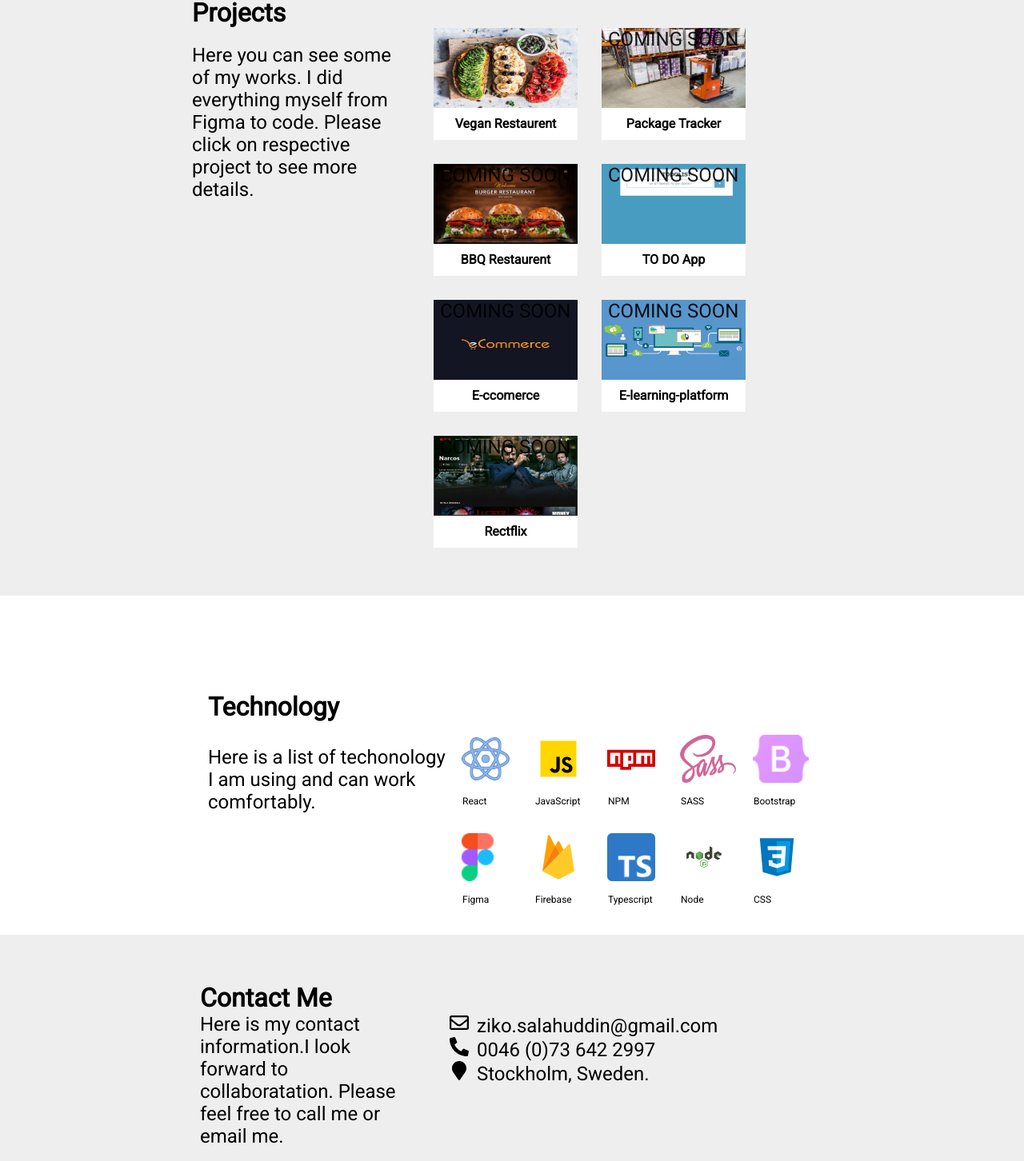
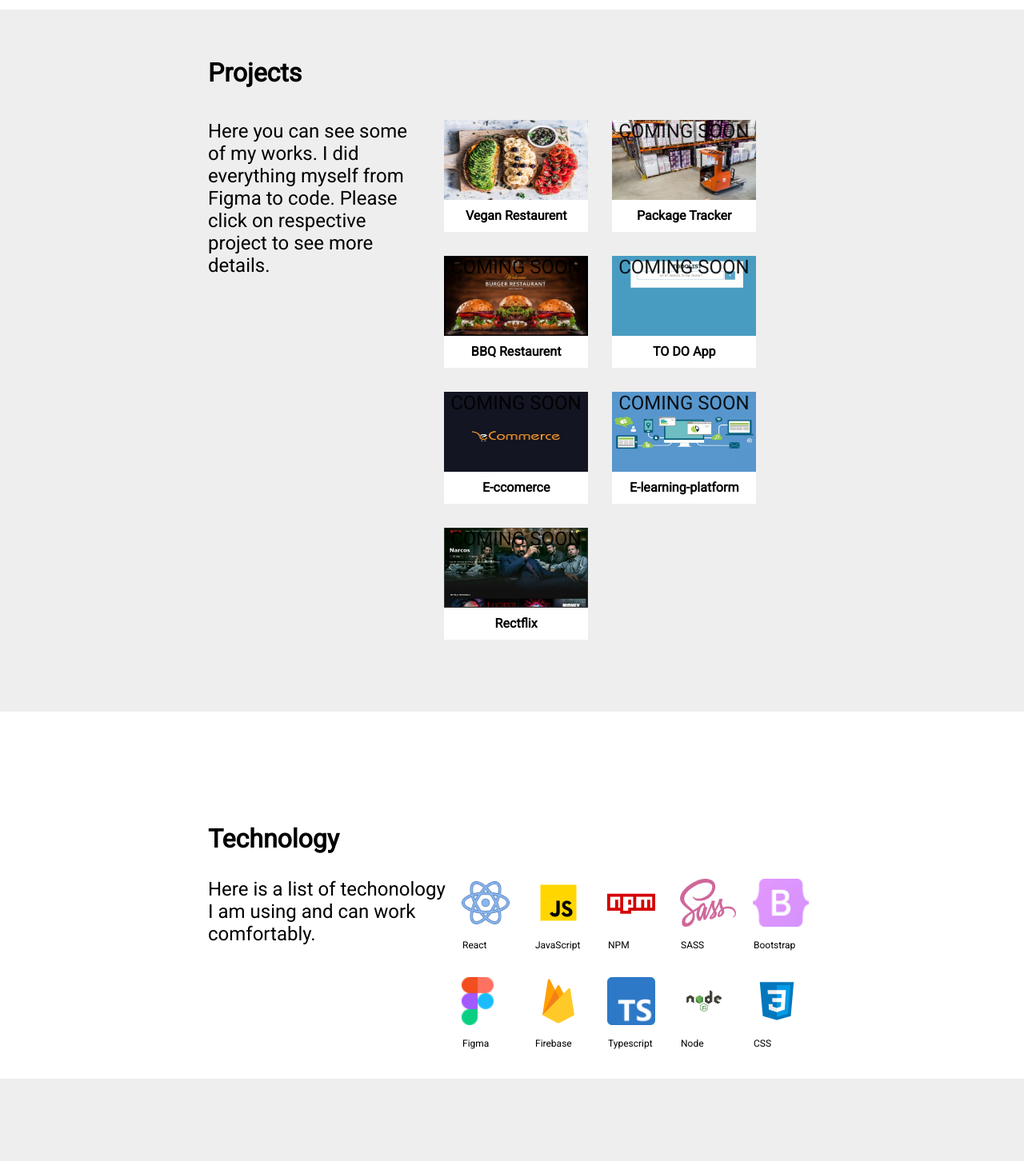
Before and after one commit to SalahUddin7/Portfolio-React.js, a React (Create React App) app: page / in a window 1280 px wide. Shown: the part 1410-2862 px from the top of the page at 80% size. Built offline with nearby package versions, Linux system fonts and the light colour scheme.

Commit message:
CSS edited

```diff
--- a/src/components/NavBar.jsx
+++ b/src/components/NavBar.jsx
@@ -14,7 +14,7 @@ export default function NavBar() {
           </li>
 
           <li>
-            <a href="#hero" className="main-logo">
+            <a href="#about" className="main-logo">
               <img
                 src={Logo}
                 alt="Logo made by Salah Uddin to represent this Portfolio website"
--- a/src/css/AboutSection.css
+++ b/src/css/AboutSection.css
@@ -6,6 +6,8 @@
 
 .item1 {
   text-align: left;
+  margin-top: 25px;
+  margin-bottom: 20px;
 }
 
 .about-paragraph {
--- a/src/css/ContactSection.css
+++ b/src/css/ContactSection.css
@@ -29,10 +29,14 @@
 .contact-container > div {
   text-align: left;
 }
-
+.contact-item1 {
+  margin-top: 40px;
+  margin-bottom: 25px;
+}
 .contact-item2 {
   font-size: 24px;
   padding-right: 50px;
+  margin-bottom: 25px;
 }
 
 .contact-item3 {
--- a/src/css/Footer.css
+++ b/src/css/Footer.css
@@ -12,9 +12,15 @@ footer {
   display: flex;
   align-items: center;
   text-align: center;
+  margin-top: 20px;
 }
 
 .footer li {
   justify-items: center;
   padding-right: 20px;
+  margin-bottom: 20px;
 }
+
+.footer p {
+  margin-bottom: 20px;
+}
--- a/src/css/ProjectModal.css
+++ b/src/css/ProjectModal.css
@@ -32,15 +32,14 @@
   margin-right: 150px;
 }
 .github-btn {
-  width: 100%;
+  width: 90%;
   height: 40px;
   border: none;
-  color: var(--color-Ming);
   transition: ease-out 0.3s;
-
+  background-color: rgb(195, 95, 95);
   font-size: 16px;
   line-height: 16px;
-  background-color: var(--color-Polished-Pine);
+  margin-right: 150px;
 }
 
 .website-btn:hover {
--- a/src/css/ProjectSection.css
+++ b/src/css/ProjectSection.css
@@ -5,17 +5,19 @@
 
 .project-container {
   text-align: left;
-  margin: 0 auto;
+  margin: 30px auto;
   max-width: 800px;
+  padding-left: 20px;
 }
 
 .item-two {
   font-size: 24px;
+  padding-top: 20px;
 }
 
 .item-three {
   font-size: 24px;
-
+  padding-top: 40px;
   display: flex;
   flex-wrap: wrap;
 }
--- a/src/css/TechSectionArea.css
+++ b/src/css/TechSectionArea.css
@@ -15,6 +15,18 @@
   justify-content: left;
   justify-items: center;
   padding-inline-start: 0px;
+}
+
+.tech-item-one {
+  margin-top: 20px;
+}
+
+.tech-item-two {
+  margin-top: 35px;
+}
+
+.tech-item-three {
+  margin-top: 15px;
 }
 
 /* CSS for Filename- individualTechItem.jsx */
```
